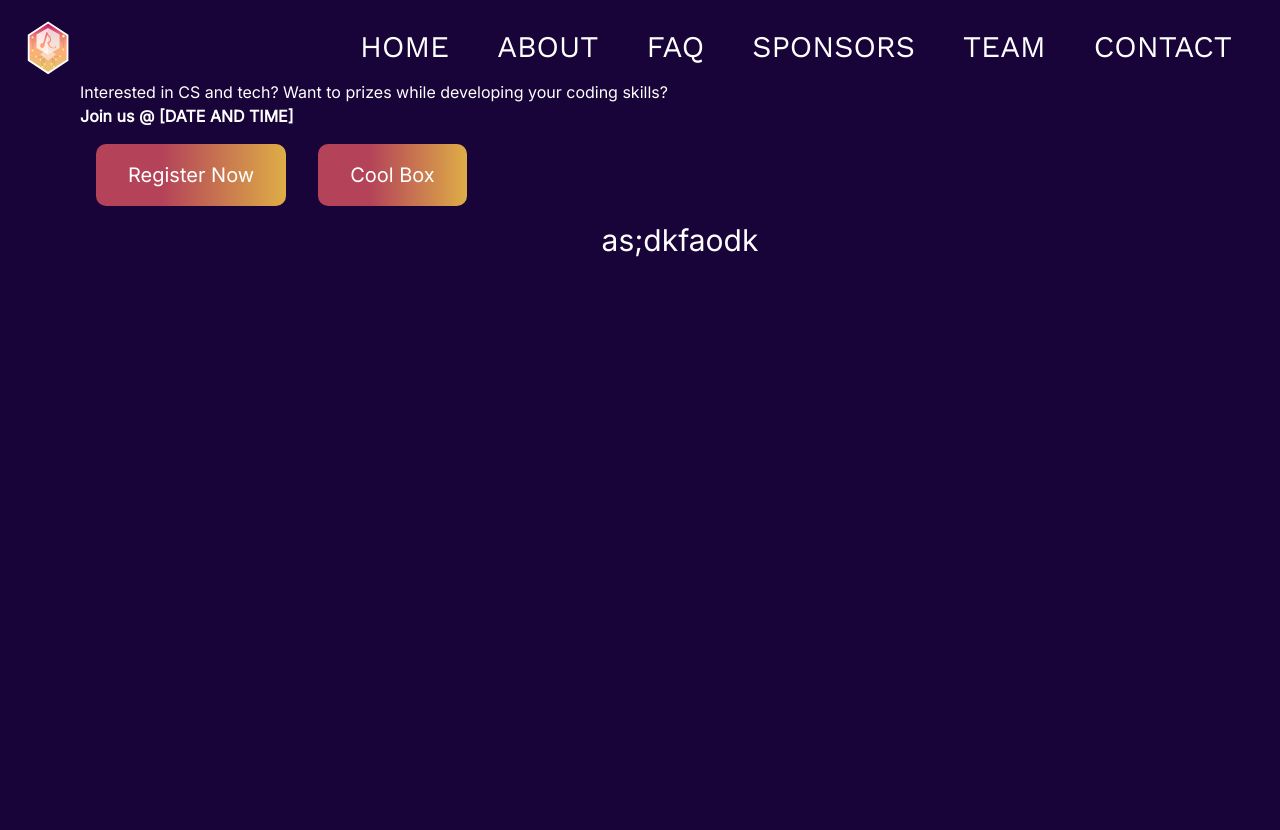
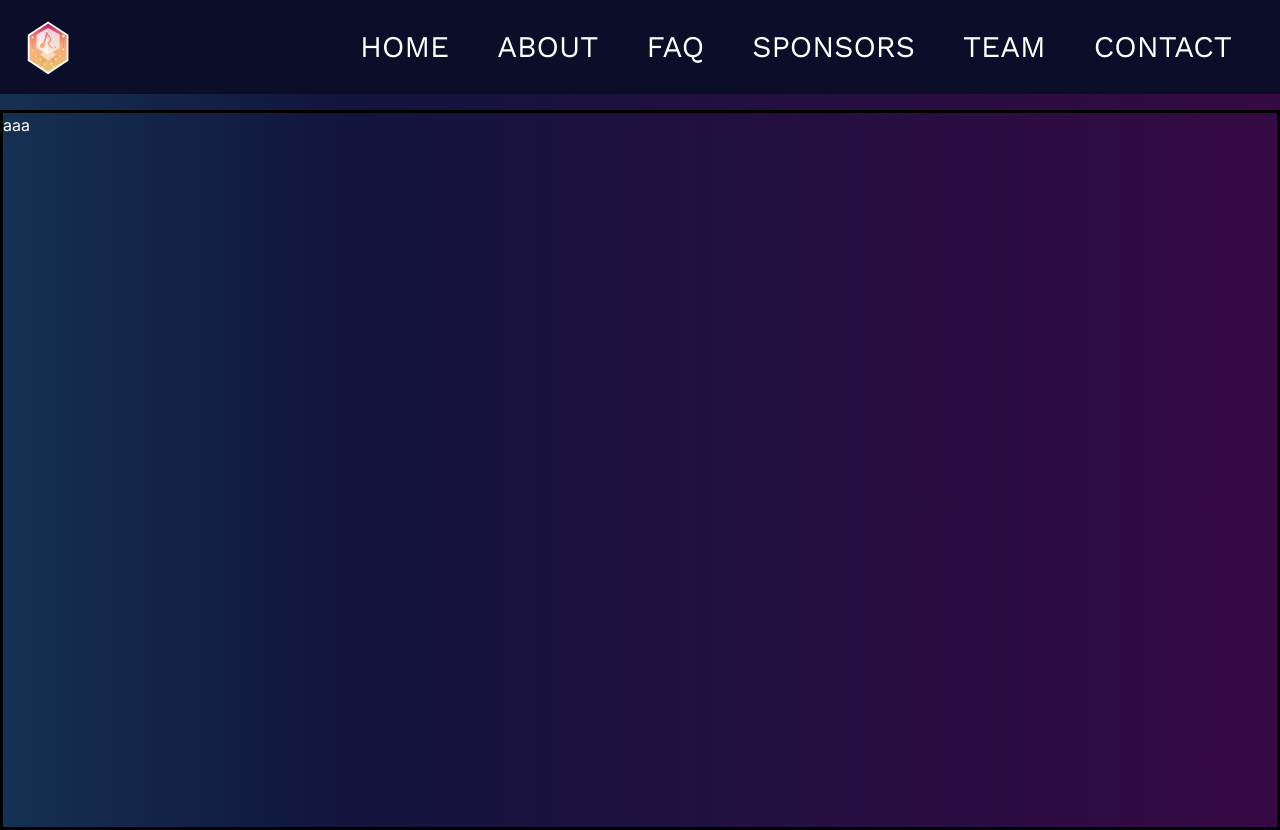
Before and after one commit to RythmHacks/2023.rythmhacks.ca, a React (Create React App) app: page / in a window 1280 px wide. Before the commit the page ends 800 px from the top, so only its background shows below. Built offline with nearby package versions, Linux system fonts and the light colour scheme.

Commit message:
add gradient and style navbar

```diff
--- a/src/components/Hero.jsx
+++ b/src/components/Hero.jsx
@@ -1,12 +1,8 @@
 
 const Hero = () => {
     return (
-        <div id='hero'>
-            <p>Interested in CS and tech? Want to prizes while developing your coding skills?</p>
-            <p><b>Join us @ [DATE AND TIME]</b></p>
-            <button>Register Now</button>
-            <button>Cool Box</button>
-            <p class='text-center text-3xl'>as;dkfaodk</p>
+        <div class='section flex mt-4'>
+            aaa
         </div>
     );
 }
--- a/src/components/Navbar/Navbar.scss
+++ b/src/components/Navbar/Navbar.scss
@@ -8,11 +8,19 @@
     margin-right: 2rem;
 
     /* Make sticky */
-    position: absolute;
+    position: sticky;
+    // background-color:
     top: 0;
     width: 100%;
     font-family: 'Work Sans', sans-serif;
     font-weight: 100;
+    backdrop-filter: blur(4px);
+    background-color: darken(rgba(18,20,60,0.4), 5%);
+    transition: background-color 0.5s;
+
+    &:hover {
+        background-color: darken(rgba(18,20,60,1), 5%);
+    }
 
     div {
       margin: 0;
--- a/src/styles.scss
+++ b/src/styles.scss
@@ -8,18 +8,18 @@ html {
 }
 
 body {
-  background-color: #180438;
+  background: linear-gradient(90deg, theme('colors.background.lightblue')  0%, theme('colors.background.darkblue') 27%, theme('colors.background.neon') 100%);
   margin: 0;
   font-family: 'Inter', sans-serif;
 }
 
-p {
+* {
   color: #FFFFFF;
 }
 
-#hero {
-  padding-top: 5rem;
-  padding-left: 5rem;
+.section {
+  height: 90vh;
+  border: 3px solid black;
 }
 
 button {
--- a/tailwind.config.js
+++ b/tailwind.config.js
@@ -5,7 +5,12 @@ module.exports = {
   ],
   theme: {
     colors: {
-      'accent': '#EB993C'
+      'accent': '#EB993C',
+      background: {
+        lightblue: 'rgba(21,49,82,1)',
+        darkblue: 'rgba(18,20,60,1)',
+        neon: 'rgba(54,10,69,1)',
+      }
     },
     extend: {},
   },
```
